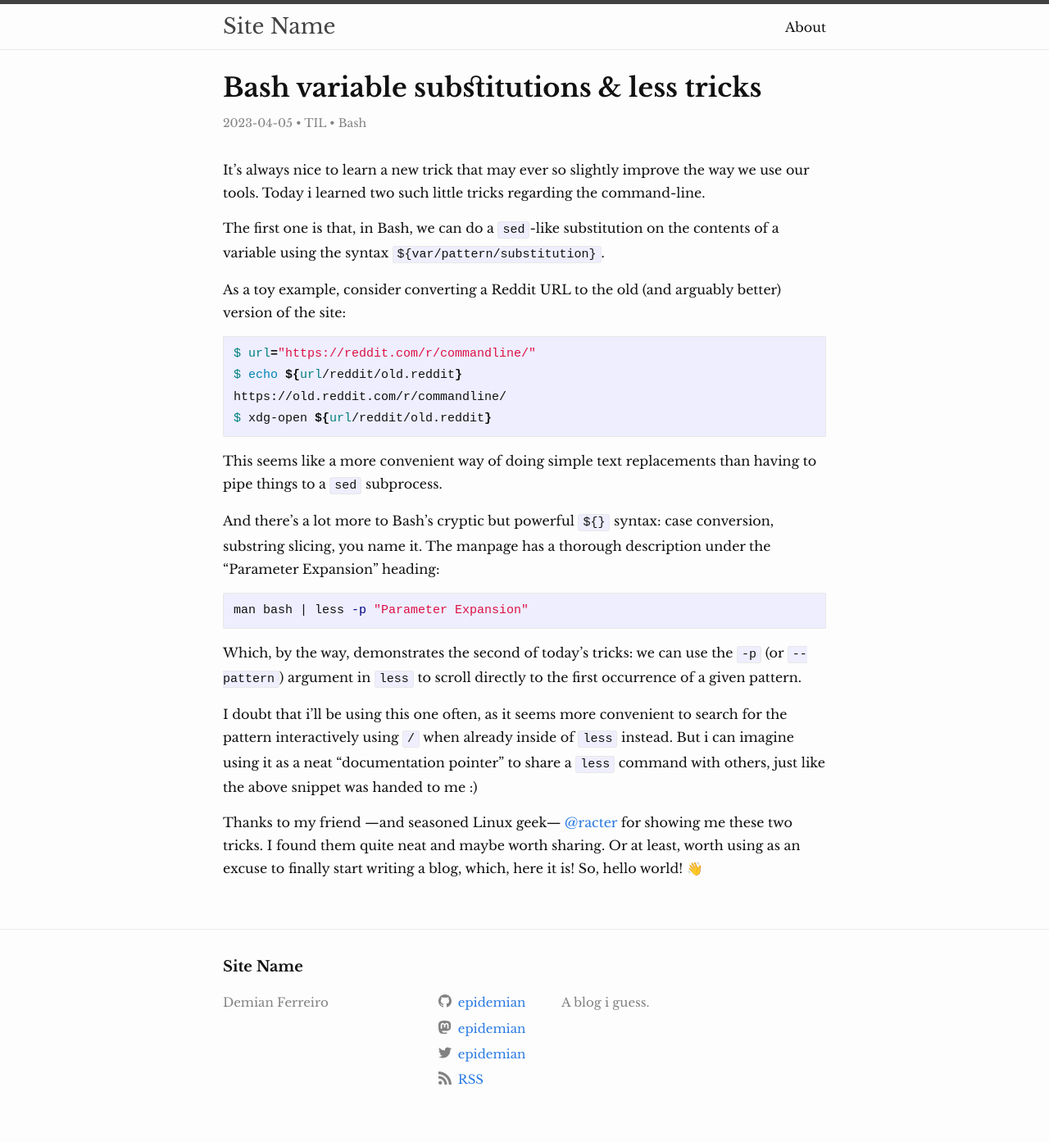
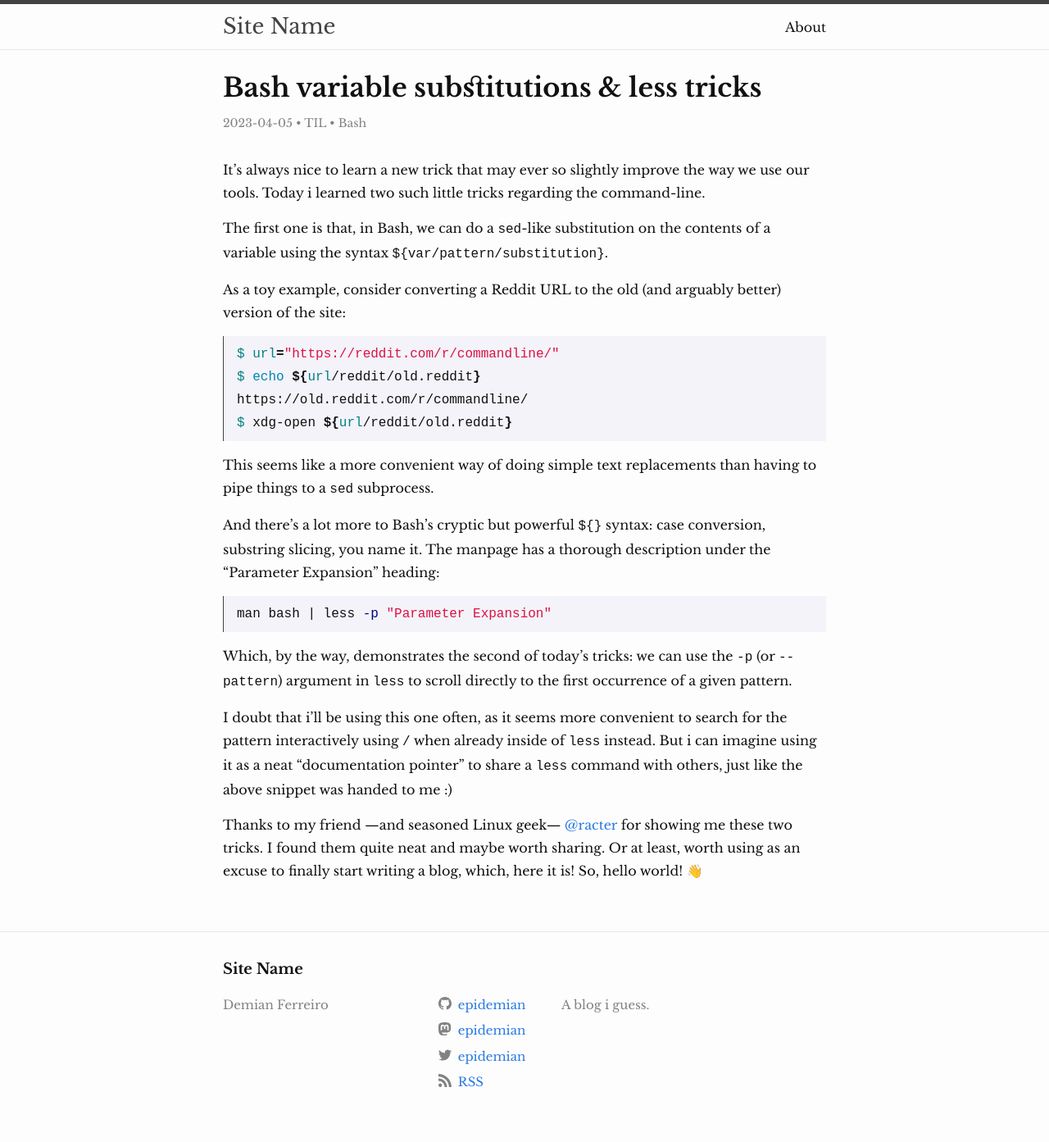
Before and after one commit to epidemian/epidemian.github.io, a Jekyll site: the page built from _posts/2023-04-05-bash-var-substitution.md, in a window 1280 px wide. Shown: the whole page at 82% size. Built offline with Jekyll 4.4.1, drawn with Linux system fonts in a browser that asks for light colours.

Commit message:
Tweak code style
Try out not highlighting inline code, just changing its font family.

```diff
--- a/_sass/minima/_base.scss
+++ b/_sass/minima/_base.scss
@@ -98,27 +98,12 @@ blockquote {
   }
 }
 
-pre,
-code {
-  font-size: 0.9375rem;
-  border: 1px solid var(--grey-color-light);
-  border-radius: 3px;
-  background-color: #eef;
-}
-
-code {
-  padding: 1px 5px;
-}
-
 pre {
-  padding: 8px 12px;
+  background-color: #f3f3f9;
+  padding: 8px 16px;
   overflow-x: auto;
-
-  > code {
-    border: 0;
-    padding-right: 0;
-    padding-left: 0;
-  }
+  border-left: 1px solid var(--grey-color-dark);
+  overflow-x: auto;
 }
 
 .wrapper {
--- a/_sass/minima/_syntax-highlighting.scss
+++ b/_sass/minima/_syntax-highlighting.scss
@@ -2,12 +2,7 @@
  * Syntax highlighting styles
  */
 .highlight {
-  background: #fff;
   @extend %vertical-rhythm;
-
-  .highlighter-rouge & {
-    background: #eef;
-  }
 
   .c     { color: #998; font-style: italic } // Comment
   .err   { color: #a61717; background-color: #e3d2d2 } // Error
```
